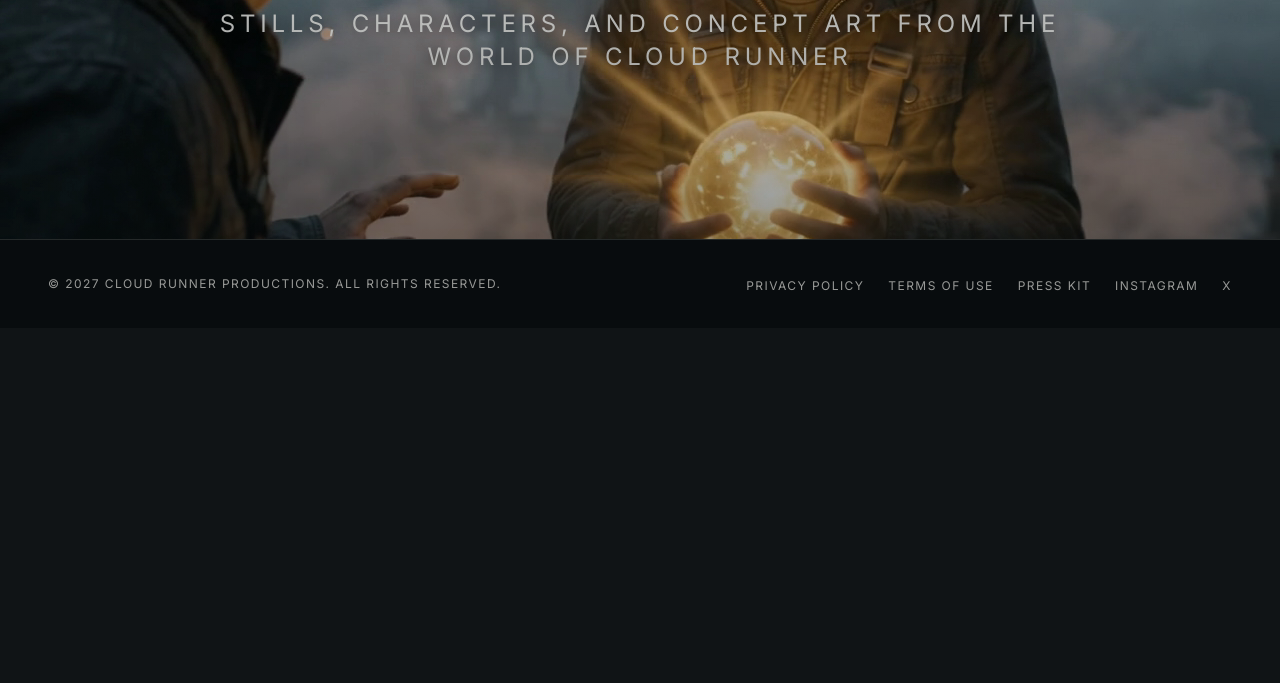
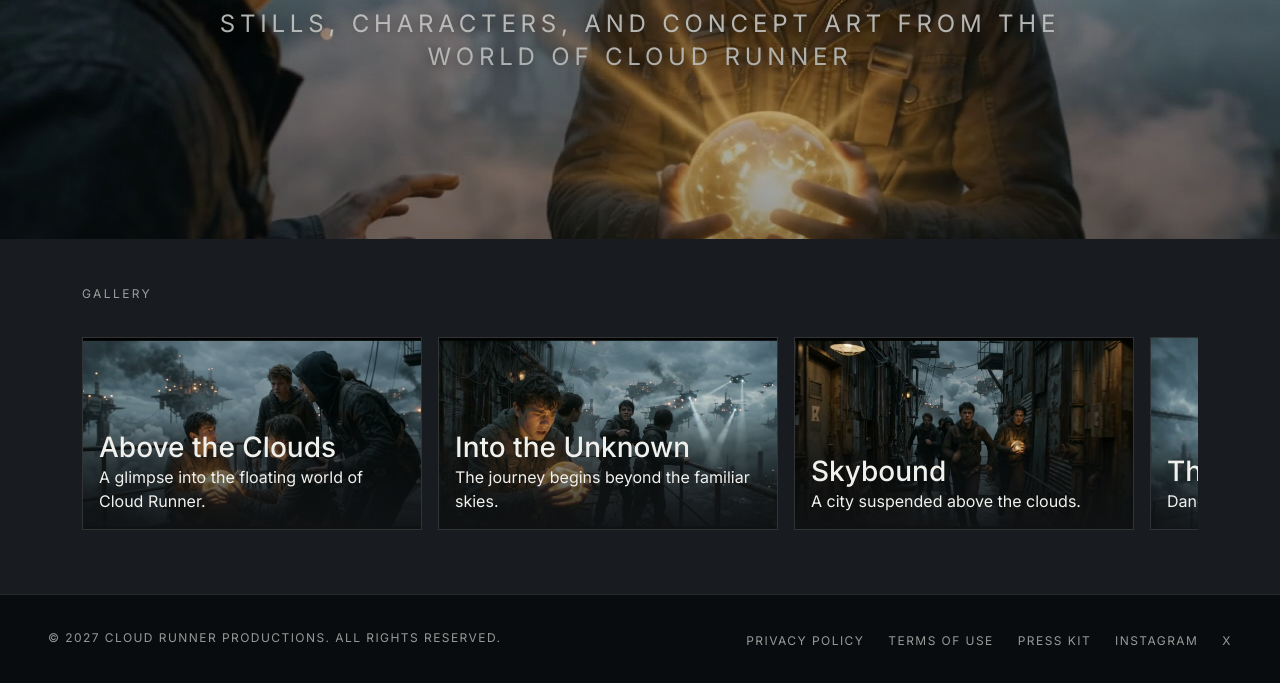
Before and after one commit to raf-src/cloud-runner-film-promo, a plain HTML site: page gallery.html in a window 1280 px wide. Shown: the part 257-940 px from the top of the page. Before the commit the page ends 800 px from the top, so only its background shows below. Drawn offline with nearby package versions, Linux system fonts and the light colour scheme.

Commit message:
feat(gallery): add horizontal scrollable gallery strip with captions and 6 still images

```diff
--- a/assets/css/styles.css
+++ b/assets/css/styles.css
@@ -460,6 +460,48 @@ h1, h2, h3, h4, h5, h6, .navbar, .nav-link {
   background-repeat: no-repeat;
 }
 
+.gallery-scroll-track {
+  scroll-snap-type: x mandatory;
+  -webkit-overflow-scrolling: touch;
+}
+
+.gallery-card {
+  position: relative;
+  flex: 0 0 280px;
+  overflow: hidden;
+  scroll-snap-align: start;
+  border: 1px solid rgba(240, 240, 236, 0.15);
+  background-color: #101214;
+}
+
+.gallery-card img {
+  display: block;
+  width: 100%;
+  aspect-ratio: 16 / 9;
+  object-fit: cover;
+  transition: transform 0.35s ease;
+}
+
+.gallery-card:hover img {
+  transform: scale(1.03);
+}
+
+.gallery-caption {
+  background: linear-gradient(
+    to top,
+    rgba(16, 18, 20, 0.92) 0%,
+    rgba(16, 18, 20, 0.45) 65%,
+    transparent 100%
+  );
+  color: #f0f0ec;
+}
+
+@media (min-width: 768px) {
+  .gallery-card {
+    flex: 0 0 340px;
+  }
+}
+
 /* =========================================================
    Footer & Shared Components
    ========================================================= */
--- a/gallery.html
+++ b/gallery.html
@@ -81,7 +81,93 @@
       </div>
     </header>
 
-    <main class="updates-main"></main>
+    <main class="updates-main py-5">
+      <section class="container" aria-labelledby="gallery-heading">
+        <h2 class="details-eyebrow" id="gallery-heading">GALLERY</h2>
+
+        <div
+          class="d-flex flex-nowrap overflow-auto gap-3 pb-3 gallery-scroll-track"
+        >
+          <article class="gallery-card position-relative">
+            <img
+              src="assets/images/cloud-runner-gallery-image-2.jpg"
+              alt="Cloud Runner still"
+            />
+            <div
+              class="position-absolute bottom-0 start-0 w-100 p-3 gallery-caption"
+            >
+              <h3>Above the Clouds</h3>
+              <p class="mb-0">A glimpse into the floating world of Cloud Runner.</p>
+            </div>
+          </article>
+
+          <article class="gallery-card position-relative">
+            <img
+              src="assets/images/cloud-runner-gallery-image-3.jpg"
+              alt="Cloud Runner character still"
+            />
+            <div
+              class="position-absolute bottom-0 start-0 w-100 p-3 gallery-caption"
+            >
+              <h3>Into the Unknown</h3>
+              <p class="mb-0">The journey begins beyond the familiar skies.</p>
+            </div>
+          </article>
+
+          <article class="gallery-card position-relative">
+            <img
+              src="assets/images/cloud-runner-gallery-image-4.jpg"
+              alt="Cloud Runner environment still"
+            />
+            <div
+              class="position-absolute bottom-0 start-0 w-100 p-3 gallery-caption"
+            >
+              <h3>Skybound</h3>
+              <p class="mb-0">A city suspended above the clouds.</p>
+            </div>
+          </article>
+
+          <article class="gallery-card position-relative">
+            <img
+              src="assets/images/cloud-runner-gallery-image-5.jpg"
+              alt="Cloud Runner action still"
+            />
+            <div
+              class="position-absolute bottom-0 start-0 w-100 p-3 gallery-caption"
+            >
+              <h3>The Chase</h3>
+              <p class="mb-0">Danger closes in across the open sky.</p>
+            </div>
+          </article>
+
+          <article class="gallery-card position-relative">
+            <img
+              src="assets/images/cloud-runner-gallery-image-6.jpg"
+              alt="Cloud Runner landscape still"
+            />
+            <div
+              class="position-absolute bottom-0 start-0 w-100 p-3 gallery-caption"
+            >
+              <h3>Lost Horizons</h3>
+              <p class="mb-0">Where the edge of the world disappears.</p>
+            </div>
+          </article>
+
+          <article class="gallery-card position-relative">
+            <img
+              src="assets/images/cloud-runner-gallery-image-7.jpg"
+              alt="Cloud Runner concept art still"
+            />
+            <div
+              class="position-absolute bottom-0 start-0 w-100 p-3 gallery-caption"
+            >
+              <h3>Beyond the Veil</h3>
+              <p class="mb-0">Concept art from the world of Cloud Runner.</p>
+            </div>
+          </article>
+        </div>
+      </section>
+    </main>
 
     <footer class="site-footer">
       <div
```
Also changed, not shown: assets/images/cloud-runner-gallery-image-2.jpg (added), assets/images/cloud-runner-gallery-image-3.jpg (added), assets/images/cloud-runner-gallery-image-4.jpg (added), assets/images/cloud-runner-gallery-image-5.jpg (added), assets/images/cloud-runner-gallery-image-6.jpg (added), assets/images/cloud-runner-gallery-image-7.jpg (added).
